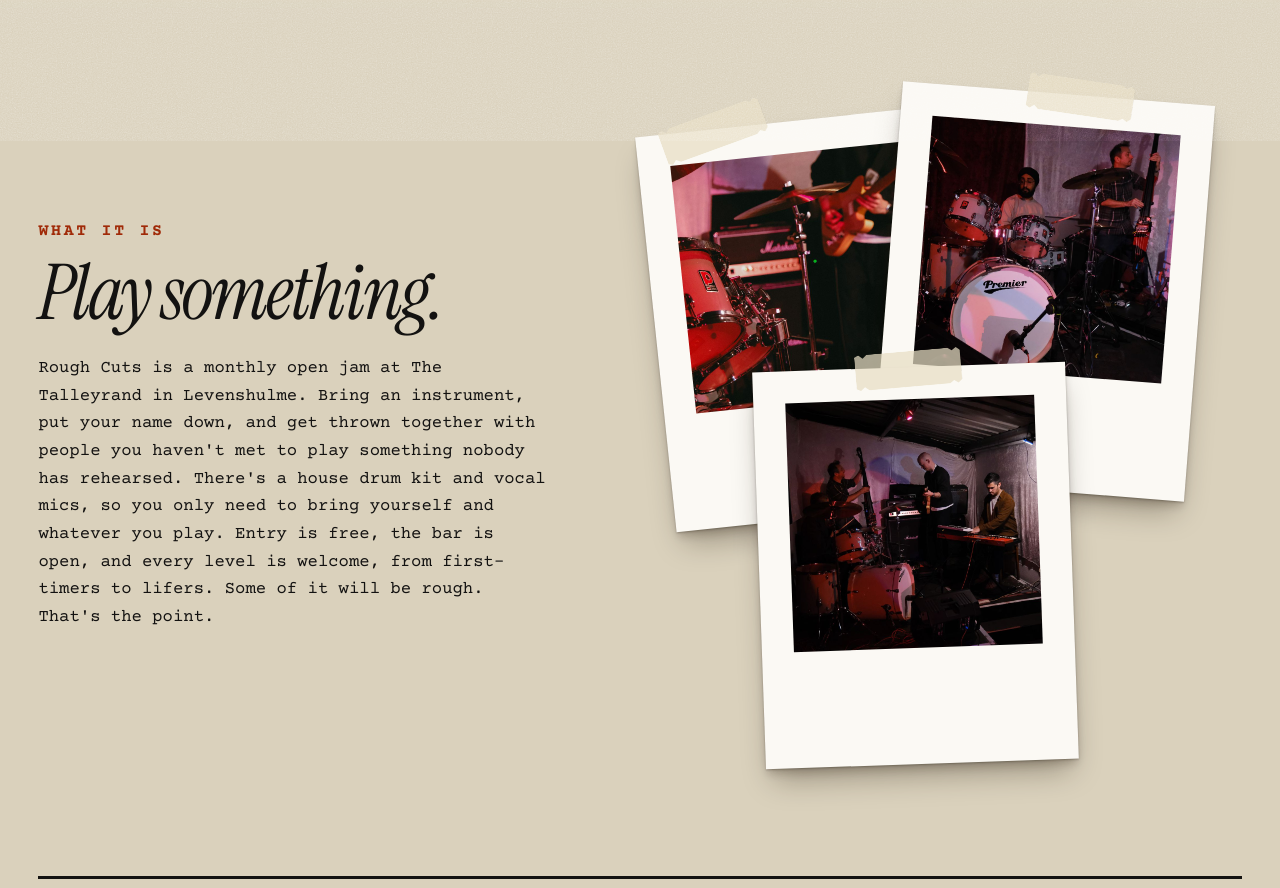
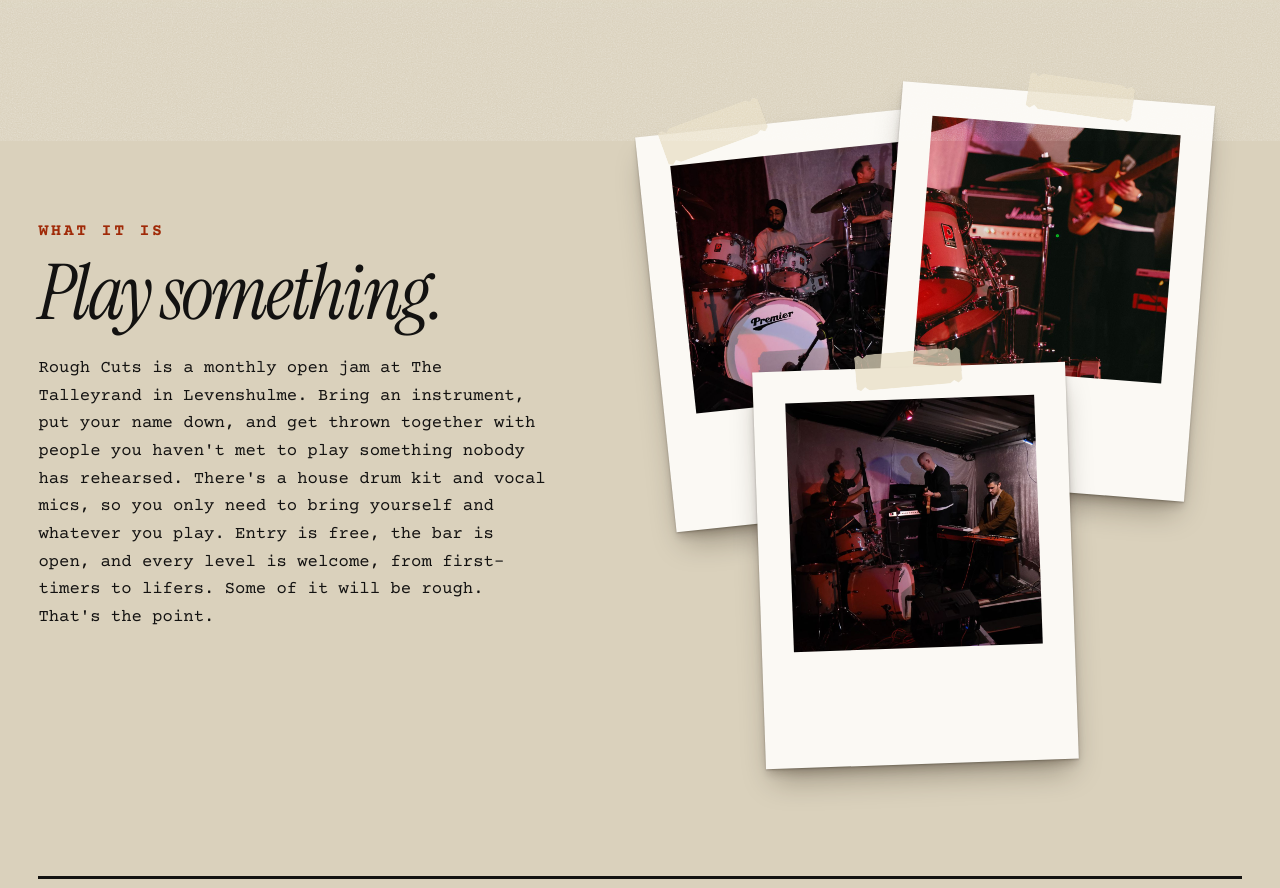
Before and after one commit to hugoswift/rough-cuts-website, a plain HTML site: page docs/index.html in a window 1280 px wide. Shown: the part 809-1697 px from the top of the page. Drawn offline with nearby package versions, Linux system fonts and the light colour scheme.

Commit message:
Explainer: swap the top two polaroid photos
Co-Authored-By: Claude Opus 5.5 <noreply@anthropic.com>

```diff
--- a/docs/index.html
+++ b/docs/index.html
@@ -119,8 +119,8 @@
         <p class="about-body">Rough Cuts is a monthly open jam at The Talleyrand in Levenshulme. Bring an instrument, put your name down, and get thrown together with people you haven't met to play something nobody has rehearsed. There's a house drum kit and vocal mics, so you only need to bring yourself and whatever you play. Entry is free, the bar is open, and every level is welcome, from first-timers to lifers. Some of it will be rough. That's the point.</p>
       </div>
       <div class="pile">
-        <figure class="snap snap-1"><img src="images/jam-guitar.jpg" width="900" height="900" loading="lazy" alt="Close-up of a drum kit with a guitarist playing behind it in front of a Marshall amp."></figure>
-        <figure class="snap snap-2"><img src="images/jam-drums.jpg" width="900" height="900" loading="lazy" alt="A drummer on a Premier kit next to an electric upright bass player."></figure>
+        <figure class="snap snap-1"><img src="images/jam-drums.jpg" width="900" height="900" loading="lazy" alt="A drummer on a Premier kit next to an electric upright bass player."></figure>
+        <figure class="snap snap-2"><img src="images/jam-guitar.jpg" width="900" height="900" loading="lazy" alt="Close-up of a drum kit with a guitarist playing behind it in front of a Marshall amp."></figure>
         <figure class="snap snap-3"><img src="images/jam-stage.jpg" width="900" height="900" loading="lazy" alt="The full stage: drums, upright bass, guitar and keys mid-song."></figure>
       </div>
     </section>
```
